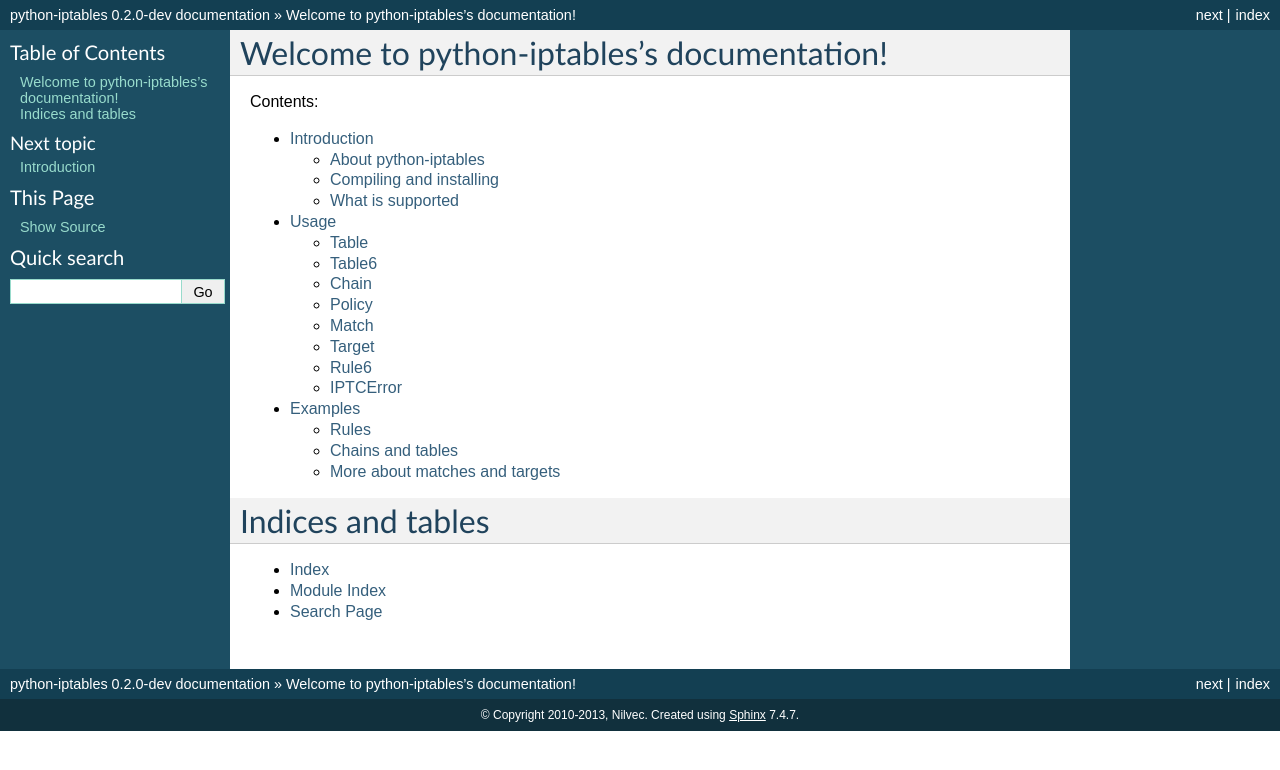
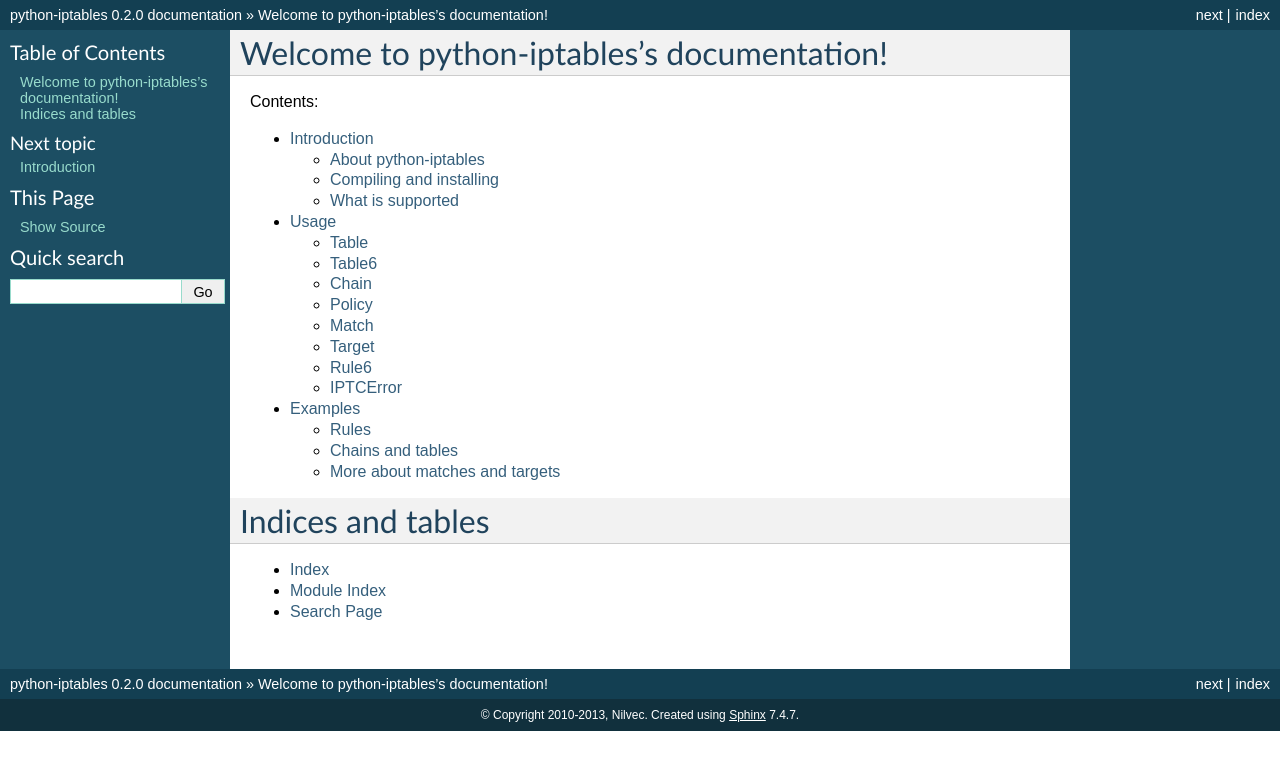
Before and after one commit to ldx/python-iptables, a Sphinx documentation site: the page built from doc/index.rst, in a window 1280 px wide. Shown: the top 770 px of the page. Built offline with Sphinx 7.4.7, drawn with Linux system fonts in a browser that asks for light colours.

Commit message:
Release v0.2.0.

```diff
--- a/doc/conf.py
+++ b/doc/conf.py
@@ -48,7 +48,7 @@
 # The short X.Y version.
 version = '0.2.0'
 # The full version, including alpha/beta/rc tags.
-release = '0.2.0-dev'
+release = '0.2.0'
 
 # The language for content autogenerated by Sphinx. Refer to documentation
 # for a list of supported languages.
--- a/iptc/version.py
+++ b/iptc/version.py
@@ -1,4 +1,4 @@
 # -*- coding: utf-8 -*-
 
 __pkgname__ = "python-iptables"
-__version__ = "0.2.0-dev"
+__version__ = "0.2.0"
```
